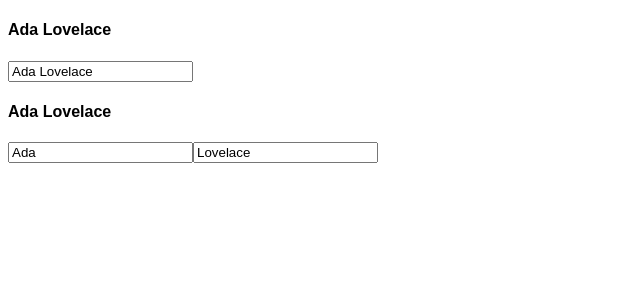
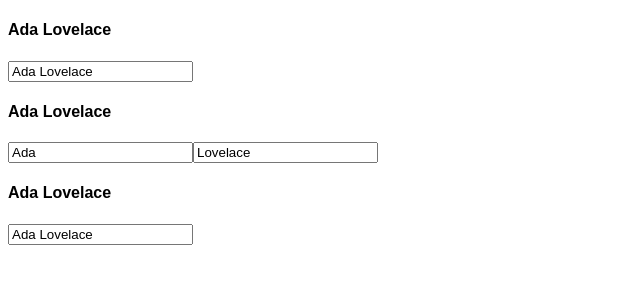
Before and after one commit to davidgchaves/react-hooks, a React app: page / in a window 1280 px wide. Shown: the top 300 px of the page, without its empty margins (0-640 px from the left). Built offline with nearby package versions, Linux system fonts and the light colour scheme.

Commit message:
Component Did Load

```diff
--- /dev/null
+++ b/src/03-component-did-load.tsx
@@ -0,0 +1,20 @@
+import React from "react";
+
+export const MyComponent3: React.FC = () => {
+  const [myName, setMyName] = React.useState("");
+
+  React.useEffect(() => {
+    setMyName('Ada Lovelace')
+  }, []);
+
+  return (
+    <>
+      <h4>{myName}</h4>
+      <input
+        type="text"
+        value={myName}
+        onChange={e => {setMyName(e.target.value)}}
+      />
+    </>
+  );
+};
--- a/src/app.tsx
+++ b/src/app.tsx
@@ -1,12 +1,14 @@
 import React from "react";
 import { MyComponent } from "./01-use-state";
 import { MyComponent2 } from "./02-use-state-object";
+import { MyComponent3 } from "./03-component-did-load";
 
 export const App = () => {
   return (
   <>
     <MyComponent />
     <MyComponent2 />
+    <MyComponent3 />
   </>
   );
 };
```
